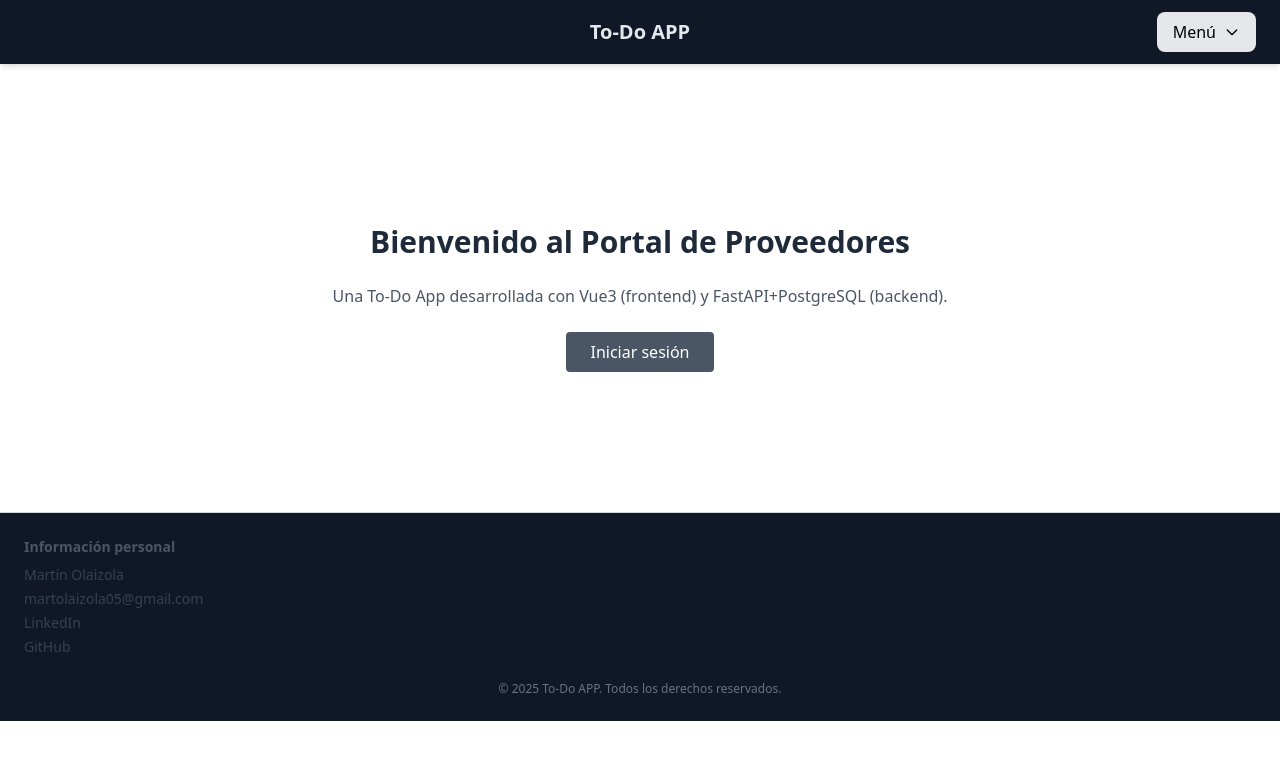
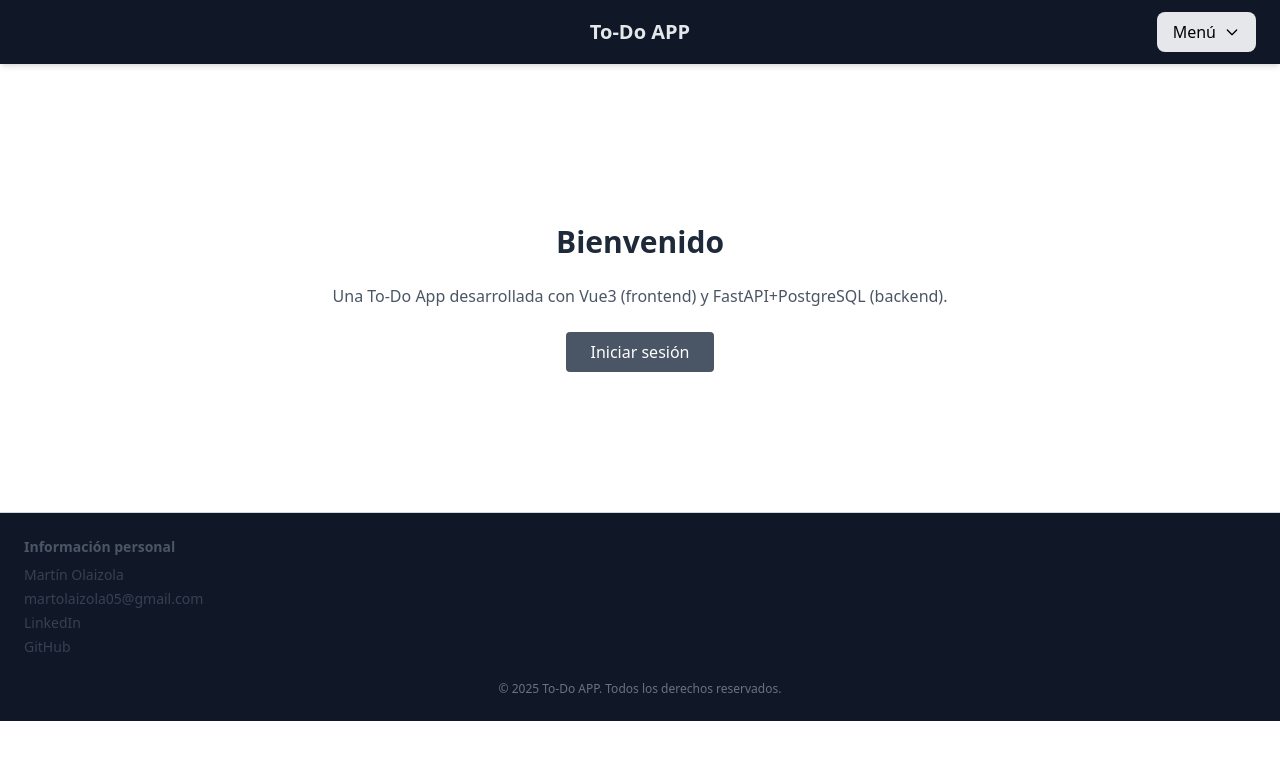
Before and after one commit to martonOlaizola/To-Do-App, a Vue app in the folder frontend/: page / in a window 1280 px wide. Shown: the top 760 px of the page. Built offline with nearby package versions, Linux system fonts and the light colour scheme; no server answers.

Commit message:
Correccion en el titulo

```diff
--- a/frontend/src/pages/Welcome.vue
+++ b/frontend/src/pages/Welcome.vue
@@ -1,7 +1,7 @@
 <template>
   <main class="flex-1 flex items-center justify-center">
     <div class="pt-40 pb-35 text-center space-y-6 bg-gray/80 text-[#373C41] rounded-[10pt] p-[10pt]">
-      <h1 class="text-3xl font-bold text-gray-800">Bienvenido al Portal de Proveedores</h1>
+      <h1 class="text-3xl font-bold text-gray-800">Bienvenido</h1>
       <p class="text-gray-600">Una To-Do App desarrollada con Vue3 (frontend) y FastAPI+PostgreSQL (backend).</p>
       <button
         @click="goToLogin"
```
